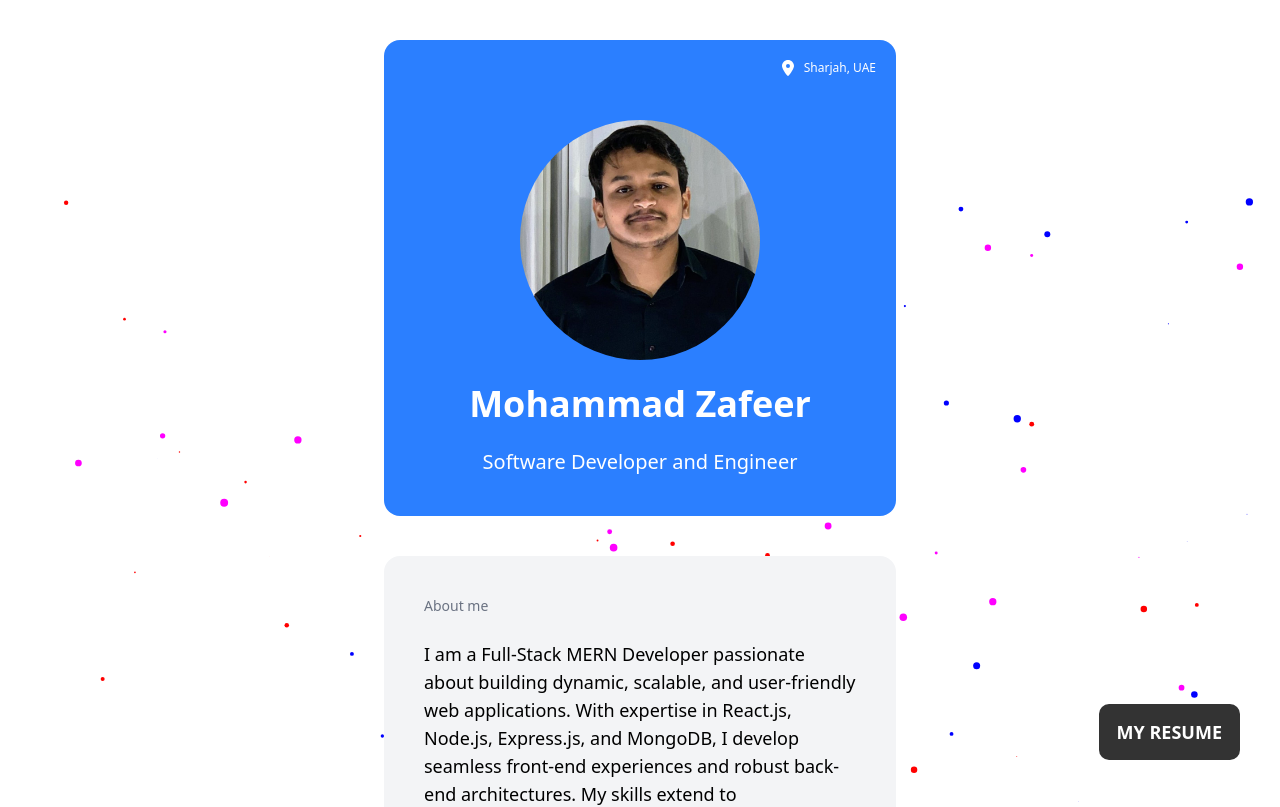
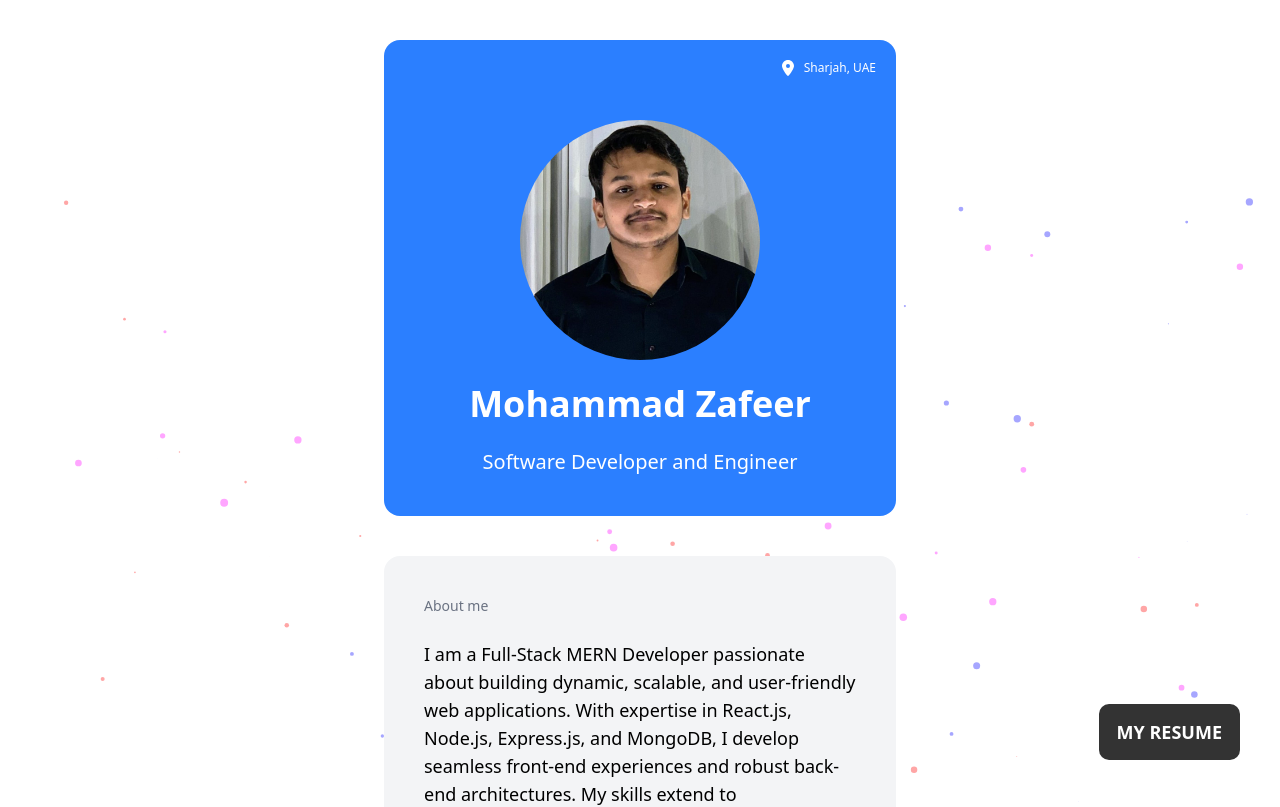
Before and after one commit to mohdzafeer/new-portfolio, a React (Vite) app: page / in a window 1280 px wide. Shown: the top 807 px of the page. Built offline with nearby package versions, Linux system fonts and the light colour scheme.

Commit message:
reduced opacity of background particles

```diff
--- a/src/App.jsx
+++ b/src/App.jsx
@@ -37,7 +37,7 @@ function App() {
 
     <div>
 
-      <div className="fixed inset-0 -z-10 pointer-events-none">
+      <div className="fixed inset-0 -z-10 pointer-events-none opacity-35">
         <ParticlesBackground
           colors={['#0000FF', '#ff00ff', '#FF0000']}
           size={4}
```
